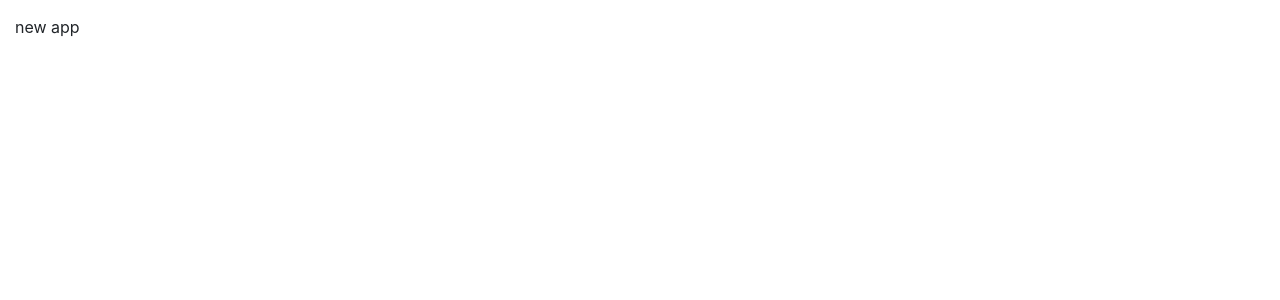
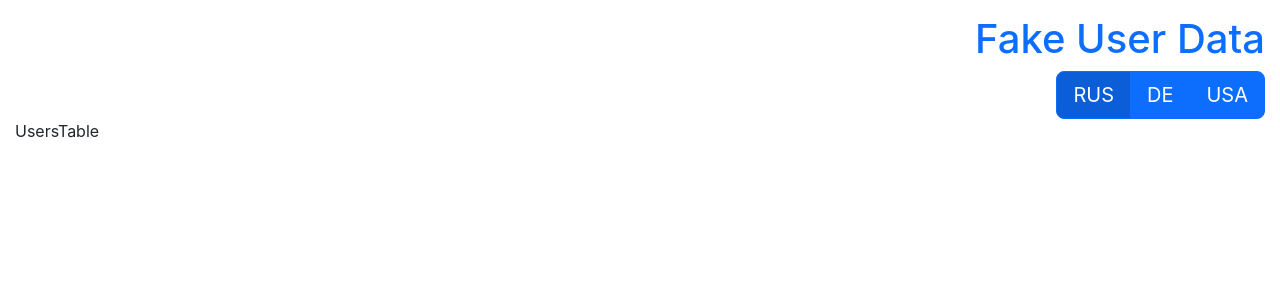
Before and after one commit to saachko/fake-user-data, a React (Create React App) app: page / in a window 1280 px wide. Shown: the top 300 px of the page. Built offline with nearby package versions, Linux system fonts and the light colour scheme.

Commit message:
feat: add country selector

```diff
--- a/src/App.tsx
+++ b/src/App.tsx
@@ -1,7 +1,17 @@
-import React from 'react';
+import React, { useState } from 'react';
+
+import Controls from './components/Controls';
+import UsersTable from './components/UsersTable';
 
 function App() {
-  return <div>new app</div>;
+  const [country, setCountry] = useState('ru');
+
+  return (
+    <>
+      <Controls country={country} setCountry={setCountry} />
+      <UsersTable />
+    </>
+  );
 }
 
 export default App;
--- /dev/null
+++ b/src/components/Controls.tsx
@@ -0,0 +1,20 @@
+import React from 'react';
+
+import { SetState } from '../utils/types';
+import CountrySelector from './CountrySelector';
+
+interface ControlsProps {
+  country: string;
+  setCountry: SetState<string>;
+}
+
+function Controls({ country, setCountry }: ControlsProps) {
+  return (
+    <div className="d-flex flex-column align-items-end">
+      <h1 className="text-primary">Fake User Data</h1>
+      <CountrySelector country={country} setCountry={setCountry} />
+    </div>
+  );
+}
+
+export default Controls;
--- /dev/null
+++ b/src/components/CountrySelector.tsx
@@ -0,0 +1,32 @@
+import React from 'react';
+import { Button, ButtonGroup, ButtonToolbar } from 'react-bootstrap';
+
+import { countries } from '../utils/constants';
+import { SetState } from '../utils/types';
+
+interface CountrySelectorProps {
+  country: string;
+  setCountry: SetState<string>;
+}
+
+function CountrySelector({ country, setCountry }: CountrySelectorProps) {
+  return (
+    <ButtonToolbar aria-label="Toolbar with button groups">
+      <ButtonGroup aria-label="country group" size="lg">
+        {countries.map((item) => (
+          <Button
+            key={item.id}
+            style={{
+              backgroundColor: `${country === item.id ? `#0b5ed7` : `#0d6efd`}`,
+            }}
+            onClick={() => setCountry(item.id)}
+          >
+            {item.title}
+          </Button>
+        ))}
+      </ButtonGroup>
+    </ButtonToolbar>
+  );
+}
+
+export default CountrySelector;
--- /dev/null
+++ b/src/components/UsersTable.tsx
@@ -0,0 +1,7 @@
+import React from 'react';
+
+function UsersTable() {
+  return <div>UsersTable</div>;
+}
+
+export default UsersTable;
--- /dev/null
+++ b/src/utils/constants.ts
@@ -0,0 +1,18 @@
+const step = 10;
+
+const countries = [
+  {
+    id: 'ru',
+    title: 'RUS',
+  },
+  {
+    id: 'de',
+    title: 'DE',
+  },
+  {
+    id: 'us',
+    title: 'USA',
+  },
+];
+
+export { step, countries };
--- /dev/null
+++ b/src/utils/types.ts
@@ -0,0 +1,5 @@
+type SetState<T> = React.Dispatch<React.SetStateAction<T>>;
+
+type Countries = 'ru' | 'de' | 'us';
+
+export type { SetState, Countries };
```
Also changed, not shown: .eslintrc.json.
